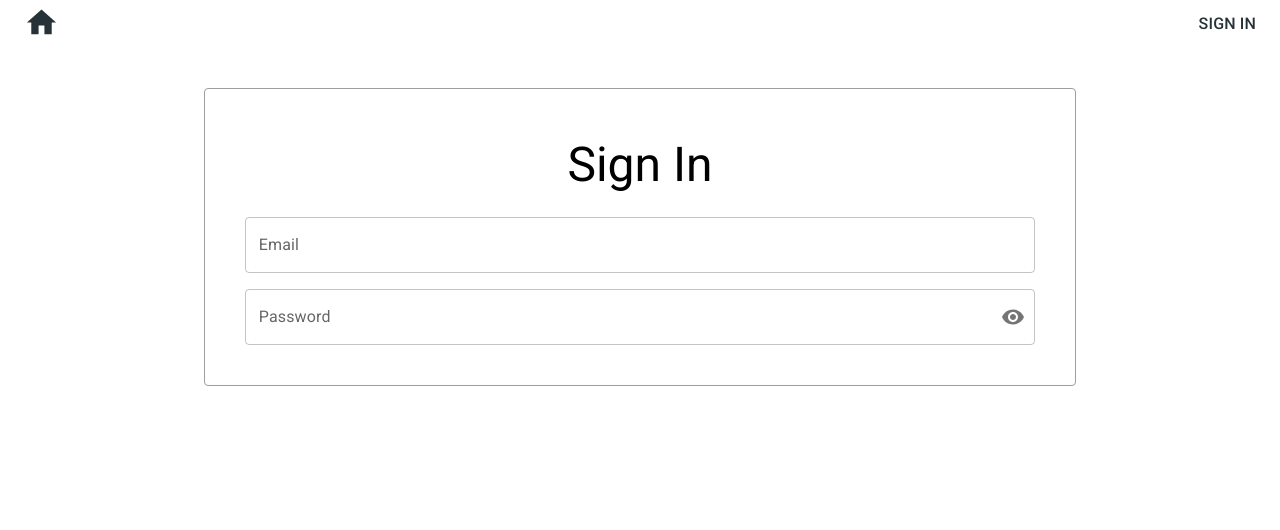
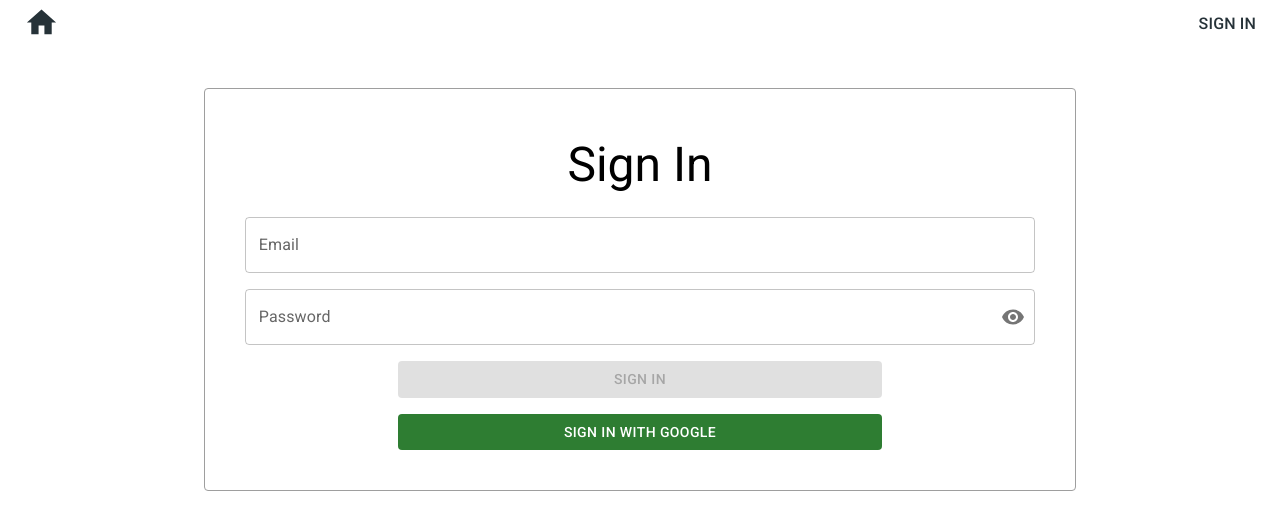
Before and after one commit to trevorsmithbanjo/reading-tracker, a React (Create React App) app: page /sign-in in a window 1280 px wide. Shown: the top 530 px of the page. Built offline with nearby package versions, Linux system fonts and the light colour scheme; no server answers.

Commit message:
Sets up Redux and adds User reducer.

```diff
--- a/package.json
+++ b/package.json
@@ -18,8 +18,13 @@
     "firebase": "^9.6.4",
     "react": "^17.0.2",
     "react-dom": "^17.0.2",
+    "react-redux": "^7.2.6",
     "react-router-dom": "^6.2.1",
     "react-scripts": "5.0.0",
+    "redux": "^4.1.2",
+    "redux-logger": "^3.0.6",
+    "redux-persist": "^6.0.0",
+    "reselect": "^4.1.5",
     "typescript": "^4.5.4",
     "web-vitals": "^2.1.3",
     "yarn": "^1.22.17"
@@ -45,6 +50,7 @@
   },
   "devDependencies": {
     "@types/react-router-dom": "^5.3.3",
+    "@types/redux-logger": "^3.0.9",
     "@typescript-eslint/eslint-plugin": "^5.9.1",
     "@typescript-eslint/parser": "^5.9.1",
     "eslint": "^8.6.0",
--- a/src/components/sign-in-and-sign-up/sign-in.tsx
+++ b/src/components/sign-in-and-sign-up/sign-in.tsx
@@ -11,6 +11,9 @@ import Visibility from '@mui/icons-material/Visibility';
 import VisibilityOff from '@mui/icons-material/VisibilityOff';
 import TextField from '@mui/material/TextField';
 import Typography from '@mui/material/Typography';
+import Button from '@mui/material/Button';
+
+import { auth, signInWithGoogle } from '../../firebase/firebase.utils.js';
 
 interface UserSignInState {
   email: string;
@@ -24,6 +27,7 @@ const SignIn: React.FC = () => {
     password: '',
     showPassword: false,
   });
+  const { email, password } = values;
 
   const handleChange =
     (prop: keyof UserSignInState) =>
@@ -42,6 +46,27 @@ const SignIn: React.FC = () => {
     event: React.MouseEvent<HTMLButtonElement>,
   ) => {
     event.preventDefault();
+  };
+
+  const handleButtonDisabled = (): boolean => {
+    if (email === undefined || password === undefined) {
+      return true;
+    }
+    if (email.length === 0 || password.length === 0) {
+      return true;
+    }
+    return false;
+  };
+
+  const handleSubmit = async (event: React.MouseEvent<HTMLElement>) => {
+    event.preventDefault();
+
+    try {
+      await auth.signInWithEmailAndPassword(email, password);
+      setValues({ email: '', password: '' });
+    } catch (error) {
+      console.error(error);
+    }
   };
 
   return (
@@ -68,6 +93,7 @@ const SignIn: React.FC = () => {
           sx={{ m: 1 }}
           inputProps={{ type: 'email' }}
           value={values.email}
+          onChange={handleChange('email')}
         />
         <FormControl variant="outlined" sx={{ m: 1 }}>
           <InputLabel htmlFor="password-label">Password</InputLabel>
@@ -91,6 +117,25 @@ const SignIn: React.FC = () => {
             label="Password"
           />
         </FormControl>
+        <Button
+          variant="contained"
+          disableElevation
+          sx={{ width: '60%', m: '0.5rem auto' }}
+          disabled={handleButtonDisabled()}
+          color="primary"
+          onClick={(event) => handleSubmit(event)}
+        >
+          Sign In
+        </Button>
+        <Button
+          variant="contained"
+          disableElevation
+          sx={{ width: '60%', m: '0.5rem auto' }}
+          color="success"
+          onClick={signInWithGoogle}
+        >
+          Sign In With Google
+        </Button>
       </Box>
     </Container>
   );
--- /dev/null
+++ b/src/redux/user/user.types.ts
@@ -0,0 +1,5 @@
+const UserActionTypes = {
+  SET_CURRENT_USER: 'SET_CURRENT_USER',
+};
+
+export default UserActionTypes;
```
Also changed, not shown: src/redux/root-reducer.ts (added, +12 -0 lines), src/redux/store.ts (added, +13 -0 lines), src/redux/user/user.actions.ts (added, +9 -0 lines), src/redux/user/user.reducer.ts (added, +23 -0 lines), src/redux/user/user.selector.ts (added, +11 -0 lines), 1 other file (tests, documents, lock files or other folders).
